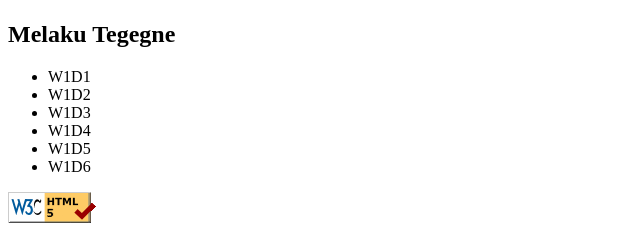
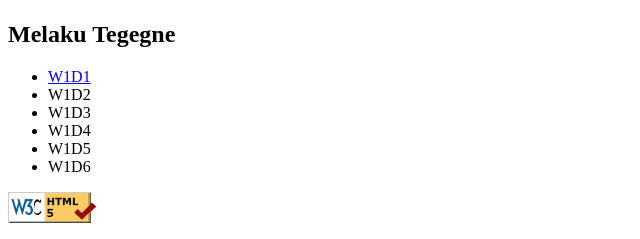
Before and after one commit to melakuweb/melakuweb.github.io, a plain HTML site: page index.html in a window 1280 px wide. Shown: the part 211-450 px from the top of the page, 0-640 px from the left. Drawn offline with Linux system fonts and the light colour scheme.

Commit message:
w1d2 assignment index updated

```diff
--- a/index.html
+++ b/index.html
@@ -9,7 +9,7 @@
 <img src="mlk.jpg" alt="Melaku Tegegne" height="200" width="200">
 <h2>Melaku Tegegne</h2>
 <ul>
-	<li>W1D1
+	<li><a href="w1d2recipe/pie.html">W1D1</a>
 	</li>
 	<li>W1D2
 	</li>
```
